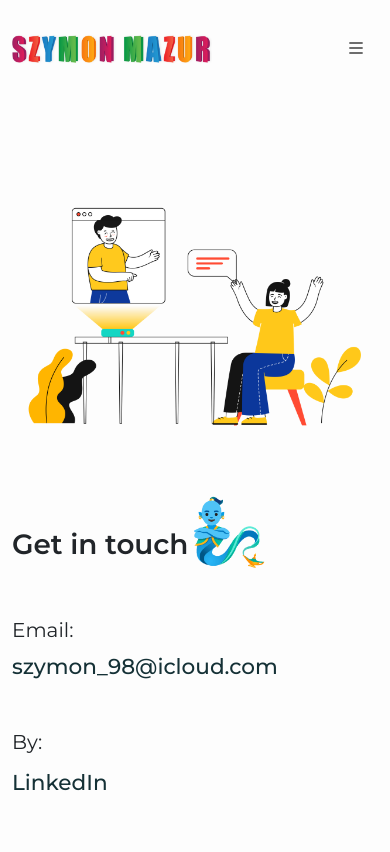
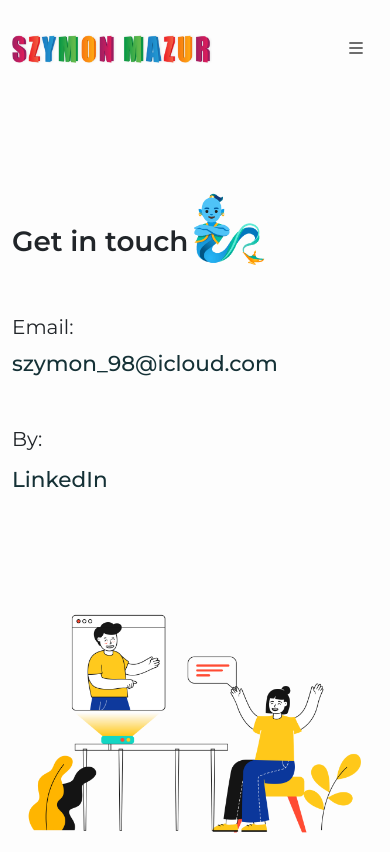
Before and after one commit to SzymonMazur/portfolio, a Vue app: page /contact-view in a window 390 px wide. Built offline with nearby package versions, Linux system fonts and the light colour scheme.

Commit message:
small changes on about page

```diff
--- a/src/views/ContactView.vue
+++ b/src/views/ContactView.vue
@@ -1,23 +1,19 @@
 <template>
     <section class="container">
         <div class="row pt-5">
-            <article class="col-12 col-md-8">
+            <article class="col-12 col-md-8 order-2 order-md-0">
 
                 <img class="img-fluid mt-5" src="../assets/images/croods.png" alt="">
             </article>
-            <article class="col-12 col-md-4 mt-5">
+            <article class="col-12 col-md-4 mt-5 mb-5 ">
                 <h2 class="mb-5 fs-1" style="font-weight: 600;">Get in touch<span class="genie">🧞‍♂️</span></h2>
                 <h4 class="fs-5" style="font-weight: 400;">Email:</h4>
                 <a class="fs-4 nav-link p-0" href="mailto:szymon_98@icloud.com?Subject=Get%20In%20touch" target="_top" >szymon_98@icloud.com</a>
                 <h4 class="mt-5 fs-5" style="font-weight: 400;">By:
-                    <span class="pb-5">
+                    <span class="">
                         <a class="fs-4 mt-3 nav-link p-0" href="https://www.linkedin.com/in/szymon-mazur-07554b15b/">LinkedIn</a>
                     </span>
-
-                    </h4>
-
-
-
+                </h4>
             </article>
         </div>
     </section>
@@ -27,6 +23,7 @@
 .container{
   font-family: Montserrat, sans-serif;
 }
+
 .genie{
     font-size: 4rem;
 }
```
